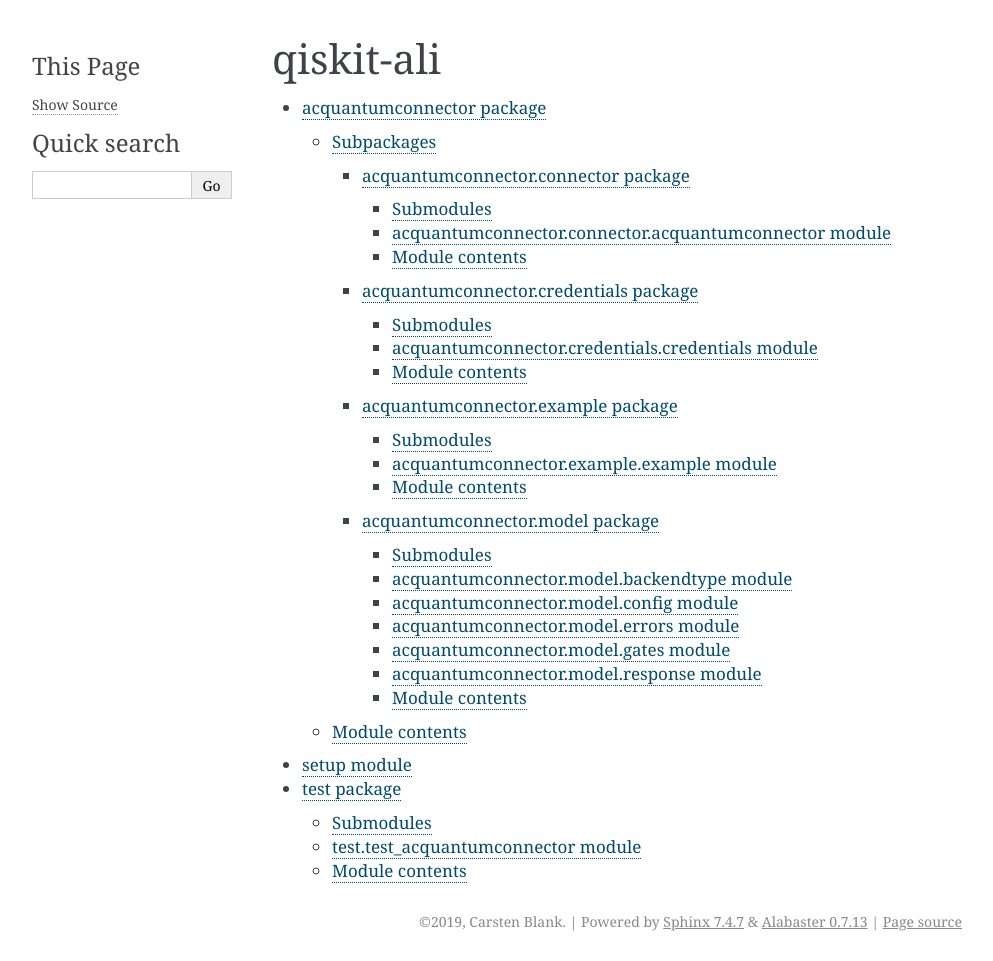
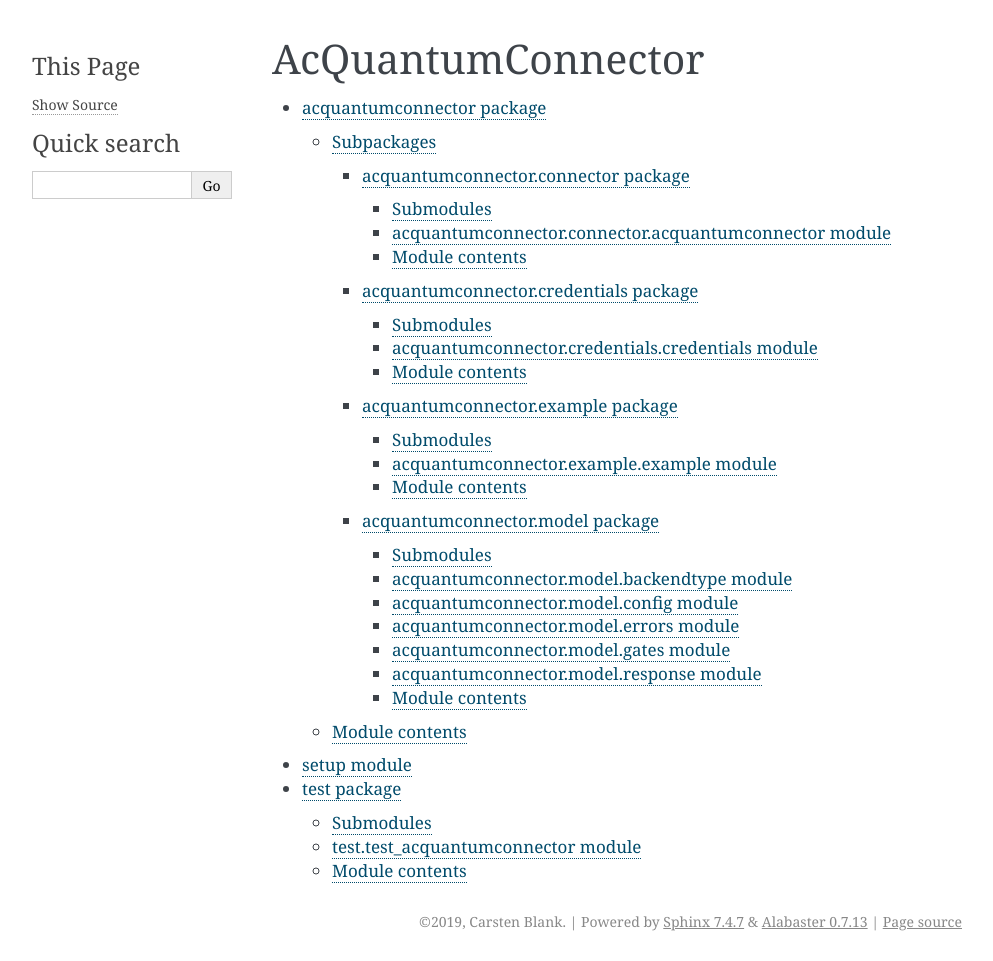
Before and after one commit to carstenblank/acquantum-connector, a Sphinx documentation site: the page built from docs/modules.rst, in a window 1280 px wide. Shown: the whole page, without its empty margins (148-1141 px from the left). Built offline with Sphinx 7.4.7, drawn with Linux system fonts in a browser that asks for light colours; pages that are not in the unit, such as notebooks, are missing from menus.

```diff
--- a/docs/modules.rst
+++ b/docs/modules.rst
@@ -1,5 +1,5 @@
-qiskit-ali
-==========
+AcQuantumConnector
+==================
 
 .. toctree::
    :maxdepth: 4
```
Also changed, not shown: docs/index.rst (+4 -3 lines).
